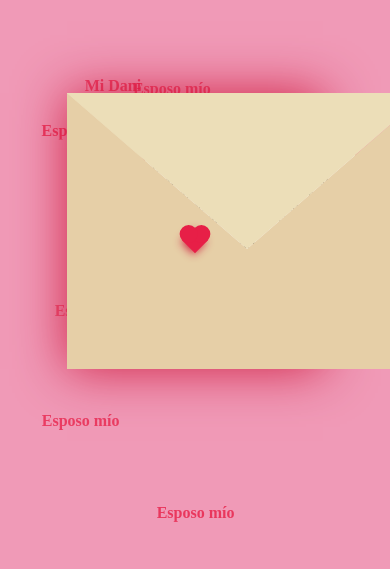
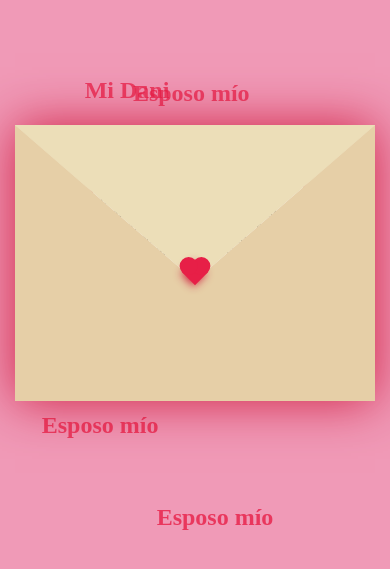
Before and after one commit to fiogz/envelope, a plain HTML site: page index.html in a window 390 px wide. Shown: the part 191-760 px from the top of the page. Drawn offline with Linux system fonts and the light colour scheme.

Commit message:
Update estilo.css

```diff
--- a/estilo.css
+++ b/estilo.css
@@ -11,14 +11,6 @@
 
     /* Tamaño de espaciado general */
     --spacing-unit: 1.2rem; /* Base para espaciado ampliado */
-}
-
-html, body {
-    height: 100%;
-    margin: 0;
-    padding: 0;
-    overflow: hidden; /* Evita el desbordamiento */
-    box-sizing: border-box;
 }
 
 body {
@@ -35,14 +27,14 @@ body {
 
 .container {
     /* Contenedor principal centrado */
+    position: relative;
     height: 100vh;
     display: grid;
-    position: relative;
-    z-index: 100;
     place-items: center;
+    margin: 2rem; /* Deja espacio alrededor del contenido */
+    z-index: 2; /* Eleva el contenedor sobre el texto flotante */
 }
 
-/* Estilos para el sobre */
 .container > .envelope-wrapper {
     /* Contenedor del sobre con fondo y sombra */
     background: var(--bg-envelope-color);
@@ -56,8 +48,8 @@ body {
     height: 17.25rem; /* Altura del sobre */
 }
 
-/* Solapa superior del sobre */
 .envelope-wrapper > .envelope::before {
+    /* Solapa superior del sobre */
     content: "";
     position: absolute;
     top: 0;
@@ -69,8 +61,8 @@ body {
     transition: all 0.5s ease-in-out 0.7s; /* Animación de la solapa */
 }
 
-/* Parte inferior de la cubierta del sobre */
 .envelope-wrapper > .envelope::after {
+    /* Parte inferior de la cubierta del sobre */
     content: "";
     position: absolute;
     z-index: 2;
@@ -82,14 +74,13 @@ body {
     border-left: 11.25rem solid var(--envelope-cover);
 }
 
-/* Efecto cuando el sobre está abierto */
-.envelope-wrapper.open {
-    transform: translateY(20%); /* Desplazamiento del sobre */
+.envelope-wrapper.open{
+    transform: translateY(20%); /* Desplazamiento total en un segundo clic */
     transition: transform 1s ease-in-out; /* Animación suave */
 }
 
-/* Estilo de la carta dentro del sobre */
 .envelope > .letter {
+    /* Estilo de la carta dentro del sobre */
     position: absolute;
     right: 20%;
     bottom: 0.7rem;
@@ -103,20 +94,20 @@ body {
     padding: 0.5rem 0.5rem 1.2rem 0.5rem; /* Espaciado interno de la carta */
 }
 
-/* Estilos de texto en la carta */
 .envelope > .letter > .text {
+    /* Estilos de texto en la carta */
     font-family: 'Gill Sans', 'Gill Sans MT', Calibri, 'Trebuchet MS', sans-serif;
     color: var(--txt-color);
     text-align: left;
     font-size: 0.7rem; /* Tamaño de fuente */
 }
 
-/* Estilos para los corazones que siguen al cursor */
 .heart {
+    /* Estilos del corazón en el sobre */
     position: absolute;
     top: 50.5%;
     left: 50%;
-    width: 1.125rem;
+    width: 1.125rem; /* Tamaño del corazón */
     height: 1.125rem;
     background: var(--heart-color); /* Color del corazón */
     z-index: 4;
@@ -126,9 +117,9 @@ body {
     cursor: pointer;
 }
 
-/* Animación para los corazones */
 .heart:before,
 .heart:after {
+    /* Creación de los semicírculos que completan la forma del corazón */
     content: "";
     position: absolute;
     width: 1.125rem;
@@ -138,35 +129,34 @@ body {
 }
 
 .heart:before {
-    top: -0.5625rem;
+    top: -0.5625rem; /* Colocación del círculo izquierdo */
 }
 
 .heart:after {
-    right: 0.5625rem;
+    right: 0.5625rem; /* Colocación del círculo derecho */
 }
 
-/* Estilos para cuando el sobre está abierto */
 .flap > .envelope:before {
-    transform: rotateX(180deg); /* Rota la solapa */
+    /* Animación para abrir la solapa del sobre */
+    transform: rotateX(180deg);
     z-index: 0;
 }
 
-/* Animación para mover la carta al abrir el sobre */
 .flap > .envelope > .letter {
+    /* Animación para mover la carta al abrir el sobre */
     bottom: 14rem;
     transform: scale(1);
     transition-delay: 1s;
 }
 
-/* Rotación del corazón al abrir el sobre */
 .flap > .heart {
+    /* Rotación del corazón al abrir el sobre */
     transform: rotate(90deg);
     transition-delay: 0.4s;
 }
 
-/* Movimiento del sobre y carta cuando se abre */
 .flap > .envelope-wrapper.open {
-    transform: translateY(-100px); /* Ajusta la distancia del sobre */
+    transform: translateY(-100px); /* Ajusta la distancia según tus necesidades */
     transition: transform 2s ease-in-out; /* Cambia a 3s para hacer la subida más lenta */
 }
 
@@ -175,91 +165,79 @@ body {
     transform: translateY(90px); /* Baja solo el sobre */
 }
 
-/* Estilo de la carta */
 .letter {
-    transition: transform 0.5s ease-in-out;
+    transition: transform 0.5s ease-in-out; /* Transición para cuando sube la tarjeta */
 }
 
 .letter.opened {
-    transform: translateY(-120%); /* La carta sube más para estar más visible */
+    transform: translateY(-120%); /* La tarjeta sube para estar más visible */
 }
 
-/* Estilos para los corazones que siguen al cursor */
 span {
+    /* Estilo para los corazones que siguen al cursor */
     position: absolute;
-    z-index: -1; /* Asegura que el corazón no aparezca por encima del sobre */
+    z-index: -1; /* Esto asegura que el corazón no aparezca por encima del sobre */
     pointer-events: none; /* Hace que el elemento sea solo visual */
     filter: drop-shadow(0 0 5px rgba(0,0,0,0.5)); /* Sombra para el corazón */
-    animation: fadeInOut 1s linear infinite;
+    animation: fadeInOut 1s linear infinite; /* Animación de aparición y desaparición */
 }
 
 @keyframes fadeInOut {
-    0%, 100% {
+    /* Animación de opacidad */
+    0%,100% {
         opacity: 0;
     }
-    20%, 80% {
+    20%,80% {
         opacity: 1;
     }
 }
 
 span::before {
+    /* Corazón de fondo que sigue al cursor */
     content: '';
     position: absolute;
     width: 30px;
     height: 30px;
     background: url(image.png); /* Imagen del corazón */
     background-size: cover;
-    animation: moveShape 2s linear infinite;
+    animation: moveShape 2s linear infinite; /* Movimiento giratorio */
 }
 
 @keyframes moveShape {
+    /* Animación de giro */
     0% {
         transform: translate(0) rotate(0deg);
     }
     100% {
-        transform: translate(50px) rotate(360deg);
+        transform: translate(20px) rotate(30deg);
     }
 }
 
 /* Estilos para los textos flotantes */
 .floating-text {
     position: absolute;
-    font-size: 1rem;
-    color: rgba(231, 31, 71, 0.8);
+    font-size: 1.5rem; /* Tamaño del texto */
+    color: rgba(231, 31, 71, 0.8);  /* Color del texto */
     font-weight: bold;
-    transition: transform 2s ease, opacity 2s ease;
+    transition: transform 2s ease, opacity 2s ease;  /* Animación de mover y desaparecer */
     opacity: 1;
-    pointer-events: none;
-    animation: floatText 5s ease-in-out forwards;
-    max-width: 90vw;
-    max-height: 90vh;
-    white-space: nowrap;
-    z-index: -1; /* Asegura que los textos flotantes estén debajo del sobre y la carta */
+    pointer-events: none;  /* El texto no interfiere con otros elementos */
+    animation: floatText 5s ease-in-out forwards;  /* Animación de flotación */
+    z-index: 1; /* Debajo del contenido principal */
+    top: -2rem; /* Ajusta la posición de inicio para que esté fuera del contenido */
 }
 
-/* Animación para los textos flotantes */
 @keyframes floatText {
     0% {
-        transform: translate(0, 0);
+        transform: translate(0, 0);  /* Empieza en su posición original */
         opacity: 1;
     }
     50% {
-        transform: translate(0, -30px); /* Mueve el texto hacia arriba */
-        opacity: 0.7;
+        transform: translate(0, -30px);  /* Sube un poco */
+        opacity: 0.8;
     }
     100% {
-        transform: translate(0, -50px); /* Se mueve aún más hacia arriba */
+        transform: translate(0, -60px); /* Termina más arriba */
         opacity: 0;
     }
 }
-
-/* Responsividad para pantallas pequeñas */
-@media (max-width: 600px) {
-    .envelope-wrapper {
-        width: 16rem; /* Ajuste de tamaño para pantallas pequeñas */
-    }
-
-    .letter {
-        width: 70%; /* Acomoda la carta para pantallas más pequeñas */
-    }
-}
```
